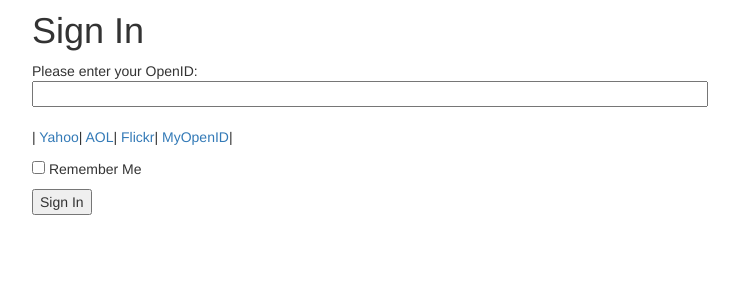
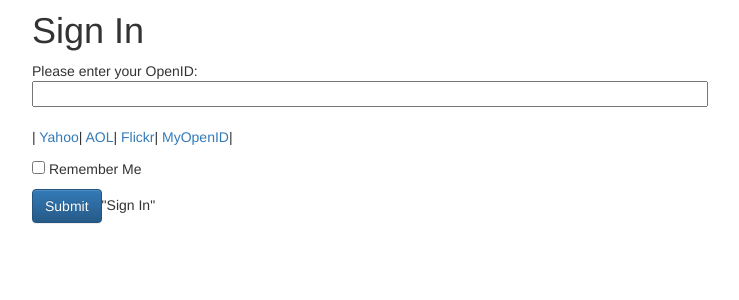
Before and after one commit to samcheck/FlaskMicroblog, a Flask app: page /login in a window 1280 px wide. Shown: the part 51-351 px from the top of the page, without its empty margins (38-777 px from the left). Run offline with Flask 2, Linux system fonts and the light colour scheme; parts of the project's set-up code (start-up, migrations or seed data) failed here and were passed over; some libraries are stand-ins or nearby versions.

Commit message:
change login button

```diff
--- a/app/templates/login.html
+++ b/app/templates/login.html
@@ -29,6 +29,6 @@ function set_openid(openid, pr)
             {% endfor %}
         </p>
         <p>{{ form.remember_me }} Remember Me</p>
-        <p><input type="submit" value="Sign In"></p>
+        <p><input type="submit" class="btn btn-primary">"Sign In"</p>
     </form>
 {% endblock %}
```
